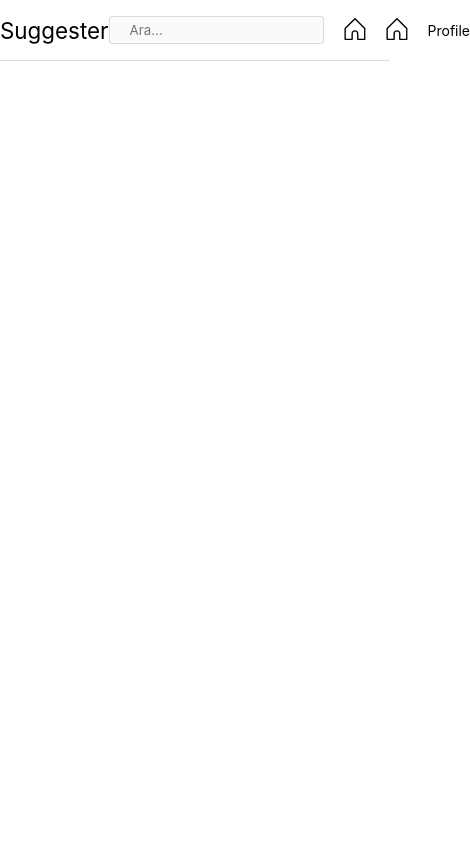
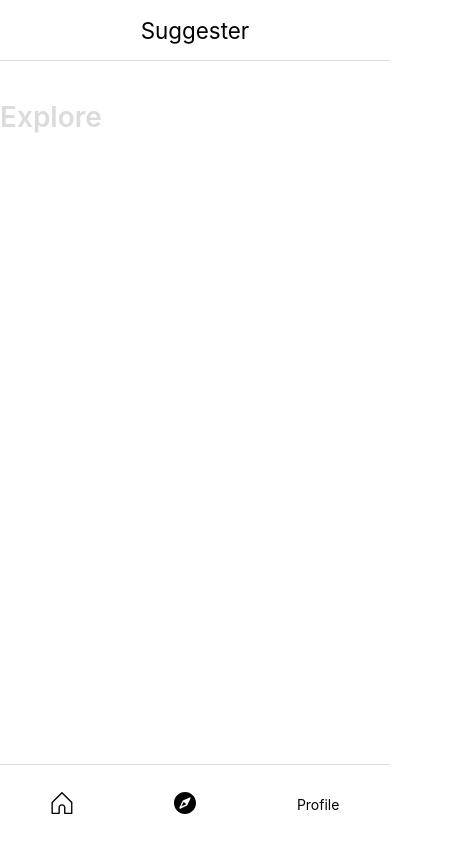
Before and after one commit to turanyunus/sugges-vue, a Vue app in the folder suggester-vue/: page /explore in a window 390 px wide. Shown: the whole page, 470 px wide, since content can reach past the window. Built offline with nearby package versions, Linux system fonts and the light colour scheme.

Commit message:
home tasarıma yenilikler eklendi. Responsive oldu ve Explore eklendi

```diff
--- a/suggester-vue/src/components/Header.vue
+++ b/suggester-vue/src/components/Header.vue
@@ -1,6 +1,8 @@
 <script>
 import IconHome from '@/assets/icons/home.svg'
 import IconHomeFill from '@/assets/icons/home-fill.svg'
+import IconExplore from '@/assets/icons/explore.svg'
+import IconExploreFill from '@/assets/icons/explore-fill.svg'
 import Container from '@/components/Container'
 
 export default {
@@ -8,7 +10,9 @@ export default {
   components: {
     Container,
     IconHome,
-    IconHomeFill
+    IconHomeFill,
+    IconExplore,
+    IconExploreFill
   }
 }
 </script>
@@ -16,20 +20,21 @@ export default {
 <template>
   <header class="header">
     <Container class="header-inner">
+      <!-- logo -->
       <router-link to="/" class="logo">Suggester</router-link>
-
+      <!-- search -->
       <form class="search">
         <input type="text" placeholder="Ara..." />
       </form>
-
+      <!-- navigation -->
       <nav class="navigation">
         <router-link to="/">
           <IconHomeFill v-if="$route.name === 'Home'" />
           <IconHome v-else />
         </router-link>
-        <router-link to="/">
-          <IconHomeFill v-if="$route.name === 'Home'" />
-          <IconHome v-else />
+        <router-link to="/explore">
+          <IconExploreFill v-if="$route.name === 'Explore'" />
+          <IconExplore v-else />
         </router-link>
         <router-link to="/profile">
           Profile
@@ -41,20 +46,35 @@ export default {
 
 <style scoped>
 .header {
+  z-index: 90;
+  position: fixed;
+  left: 0;
+  right: 0;
+  top: 0;
+  background-color: white;
   border-bottom: 1px solid rgb(var(--b6a));
 }
 .header-inner {
+  height: var(--header-height);
+  text-align: center;
+  display: flex;
+  align-items: center;
+  justify-content: center;
+  @media (--t) {
     display: grid;
     grid-template-columns: 1fr 1fr 1fr;
     align-items: center;
-  height: 60px;
+  }
 }
 .logo {
   font-size: 1.6rem;
 }
+
 .search {
+  display: none;
+  @media (--t) {
+    display: block;
     text-align: center;
-
     input {
       width: 215px;
       height: 28px;
@@ -65,14 +85,29 @@ export default {
       padding-right: 20px;
     }
   }
+}
 
 .navigation {
+  z-index: 90;
+  position: fixed;
+  left: 0;
+  right: 0;
+  bottom: 0;
+  background-color: white;
+  border-top: 1px solid rgb(var(--b6a));
+  height: 80px;
   display: flex;
+  align-items: center;
+  justify-content: space-around;
+
+  @media (--t) {
+    height: auto;
+    position: static;
+    border: 0;
     justify-content: flex-end;
-  align-items: center;
-
     a {
       margin-left: 20px;
     }
   }
+}
 </style>
--- a/suggester-vue/src/router/index.js
+++ b/suggester-vue/src/router/index.js
@@ -1,6 +1,7 @@
 import Vue from 'vue'
 import VueRouter from 'vue-router'
 import Home from '../views/home'
+import Explore from '../views/explore'
 
 Vue.use(VueRouter)
 
@@ -26,6 +27,11 @@ const routes = [
         component: () => import('../views/profile/activity')
       }
     ]
+  },
+  {
+    path: '/explore',
+    name: 'Explore',
+    component: Explore
   }
 ]
 
--- a/suggester-vue/src/styles/app.css
+++ b/suggester-vue/src/styles/app.css
@@ -23,7 +23,7 @@ body {
   font-weight: normal;
   font-family: -apple-system, BlinkMacSystemFont, 'Segoe UI', Roboto, Helvetica, Arial, sans-serif, 'Apple Color Emoji',
     'Segoe UI Emoji', 'Segoe UI Symbol';
-  //padding-top: var(--header-height);
+  padding-top: var(--header-height);
 }
 
 a {
--- /dev/null
+++ b/suggester-vue/src/views/explore/index.vue
@@ -0,0 +1,21 @@
+<template>
+  <div class="home">
+    <h1>Explore</h1>
+  </div>
+</template>
+
+<script>
+
+export default {
+  name: 'Explore',
+  components: {
+
+  }
+}
+</script>
+
+<style scoped>
+.home{
+  color: rgb(var(--b6a));
+}
+</style>
```
Also changed, not shown: suggester-vue/src/assets/icons/explore-fill.svg (added), suggester-vue/src/assets/icons/explore.svg (added). Lines whose indentation alone changed are shown as unchanged.
